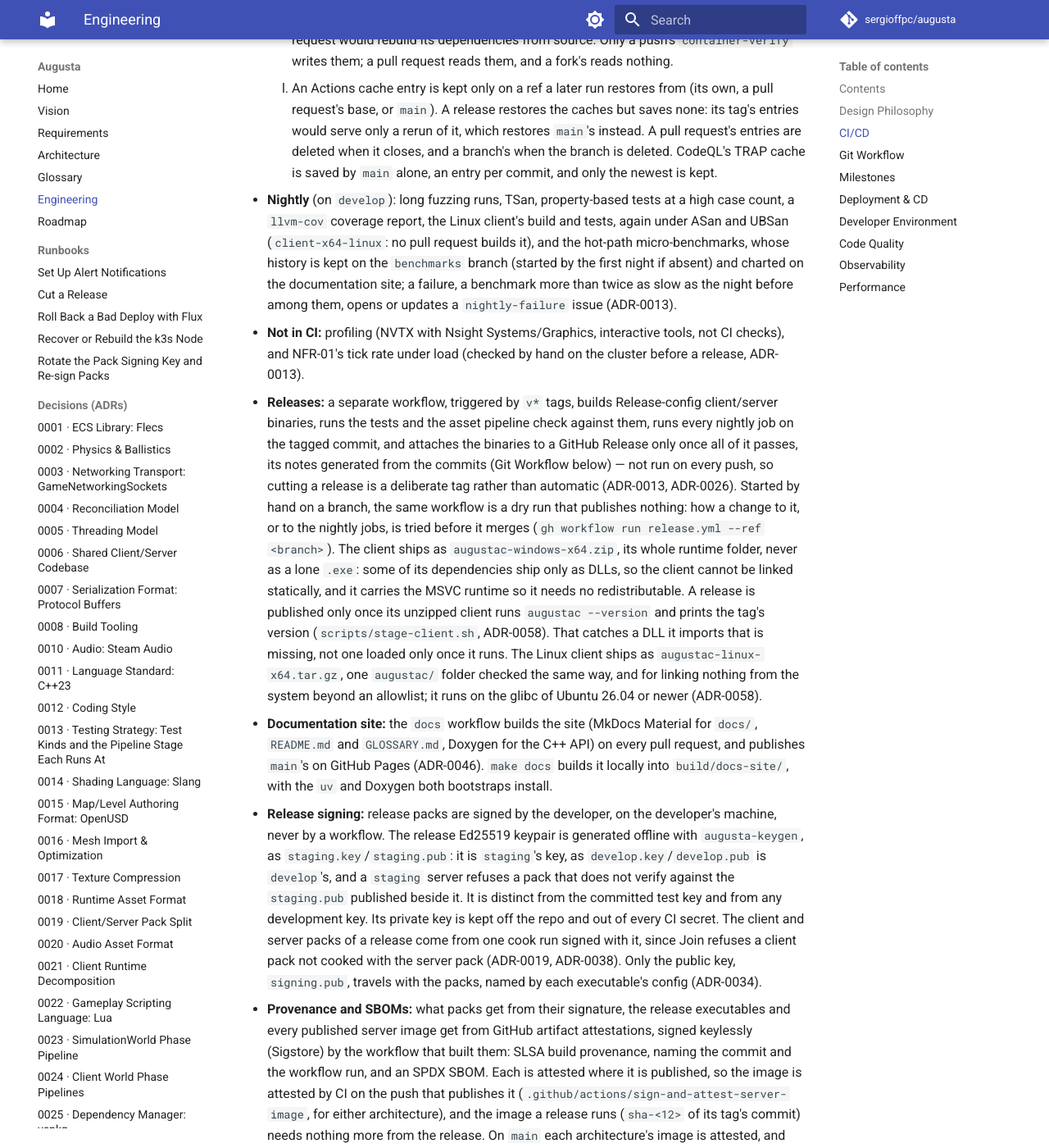
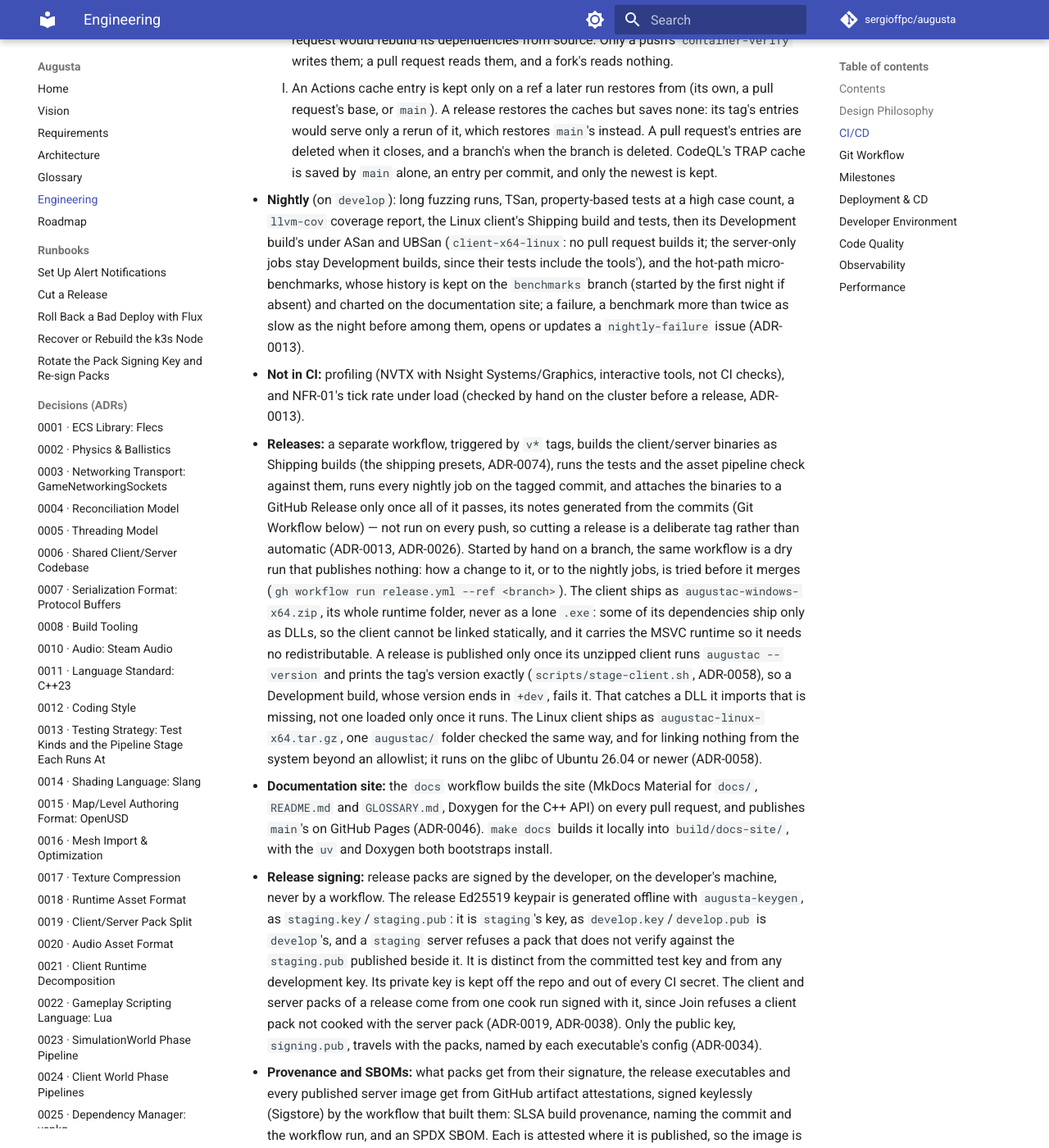
Before and after one commit to sergioffpc/augusta, an MkDocs documentation site: the page built from docs/ENGINEERING.md, in a window 1280 px wide and 1400 px high, scrolled down 3974 px. Shown: the whole window at 82% size. Built offline with MkDocs 1.6.1 and Material for MkDocs 9.7.7, drawn with Linux system fonts in a browser that asks for light colours; comment, search, counter and statistics services are not loaded.

Commit message:
ci(release): publish Shipping builds and build the nightly Linux client with linux-shipping
The release workflow's client-x64-windows, client-x64-linux and server
jobs configure, build, test and stage with the windows-shipping and
linux-shipping presets, so every published binary, PDB, .debug file and
SBOM comes from a Shipping build (ADR-0074); the tag's exact --version
check then fails a +dev client. The nightly's client-x64-linux job
builds and tests linux-shipping, so the client without its debug tools
compiles before a tag needs it; its sanitized pass and the server-only
nightly jobs stay Development builds.

Refs #962

Co-Authored-By: Claude Opus 5.5 <noreply@anthropic.com>

```diff
--- a/docs/ENGINEERING.md
+++ b/docs/ENGINEERING.md
@@ -175,34 +175,37 @@ decisions already made in ARCHITECTURE.md:
       saved by `main` alone, an entry per commit, and only the newest is kept.
 
 - **Nightly** (on `develop`): long fuzzing runs, TSan, property-based tests at a
-  high case count, a `llvm-cov` coverage report, the Linux client's build and
-  tests, again under ASan and UBSan (`client-x64-linux`: no pull request builds
-  it), and the hot-path micro-benchmarks, whose history is kept on the
-  `benchmarks` branch (started by the first night if absent) and charted on the
-  documentation site; a failure, a benchmark more than twice as slow as the
-  night before among them, opens or updates a `nightly-failure` issue
-  (ADR-0013).
+  high case count, a `llvm-cov` coverage report, the Linux client's Shipping
+  build and tests, then its Development build's under ASan and UBSan
+  (`client-x64-linux`: no pull request builds it; the server-only jobs stay
+  Development builds, since their tests include the tools'), and the hot-path
+  micro-benchmarks, whose history is kept on the `benchmarks` branch (started by
+  the first night if absent) and charted on the documentation site; a failure, a
+  benchmark more than twice as slow as the night before among them, opens or
+  updates a `nightly-failure` issue (ADR-0013).
 - **Not in CI:** profiling (NVTX with Nsight Systems/Graphics, interactive
   tools, not CI checks), and NFR-01's tick rate under load (checked by hand on
   the cluster before a release, ADR-0013).
-- **Releases:** a separate workflow, triggered by `v*` tags, builds
-  Release-config client/server binaries, runs the tests and the asset pipeline
-  check against them, runs every nightly job on the tagged commit, and attaches
-  the binaries to a GitHub Release only once all of it passes, its notes
-  generated from the commits (Git Workflow below) — not run on every push, so
-  cutting a release is a deliberate tag rather than automatic (ADR-0013,
-  ADR-0026). Started by hand on a branch, the same workflow is a dry run that
-  publishes nothing: how a change to it, or to the nightly jobs, is tried before
-  it merges (`gh workflow run release.yml --ref <branch>`). The client ships as
+- **Releases:** a separate workflow, triggered by `v*` tags, builds the
+  client/server binaries as Shipping builds (the shipping presets, ADR-0074),
+  runs the tests and the asset pipeline check against them, runs every nightly
+  job on the tagged commit, and attaches the binaries to a GitHub Release only
+  once all of it passes, its notes generated from the commits (Git Workflow
+  below) — not run on every push, so cutting a release is a deliberate tag
+  rather than automatic (ADR-0013, ADR-0026). Started by hand on a branch, the
+  same workflow is a dry run that publishes nothing: how a change to it, or to
+  the nightly jobs, is tried before it merges
+  (`gh workflow run release.yml --ref <branch>`). The client ships as
   `augustac-windows-x64.zip`, its whole runtime folder, never as a lone `.exe`:
   some of its dependencies ship only as DLLs, so the client cannot be linked
   statically, and it carries the MSVC runtime so it needs no redistributable. A
   release is published only once its unzipped client runs `augustac --version`
-  and prints the tag's version (`scripts/stage-client.sh`, ADR-0058). That
-  catches a DLL it imports that is missing, not one loaded only once it runs.
-  The Linux client ships as `augustac-linux-x64.tar.gz`, one `augustac/` folder
-  checked the same way, and for linking nothing from the system beyond an
-  allowlist; it runs on the glibc of Ubuntu 26.04 or newer (ADR-0058).
+  and prints the tag's version exactly (`scripts/stage-client.sh`, ADR-0058), so
+  a Development build, whose version ends in `+dev`, fails it. That catches a
+  DLL it imports that is missing, not one loaded only once it runs. The Linux
+  client ships as `augustac-linux-x64.tar.gz`, one `augustac/` folder checked
+  the same way, and for linking nothing from the system beyond an allowlist; it
+  runs on the glibc of Ubuntu 26.04 or newer (ADR-0058).
 - **Documentation site:** the `docs` workflow builds the site (MkDocs Material
   for `docs/`, `README.md` and `GLOSSARY.md`, Doxygen for the C++ API) on every
   pull request, and publishes `main`'s on GitHub Pages (ADR-0046). `make docs`
```
Also changed, not shown: docs/runbooks/cut-release.md (+11 -9 lines), 3 other files.
